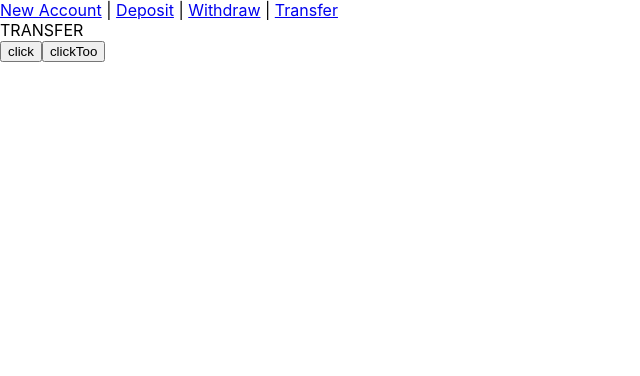
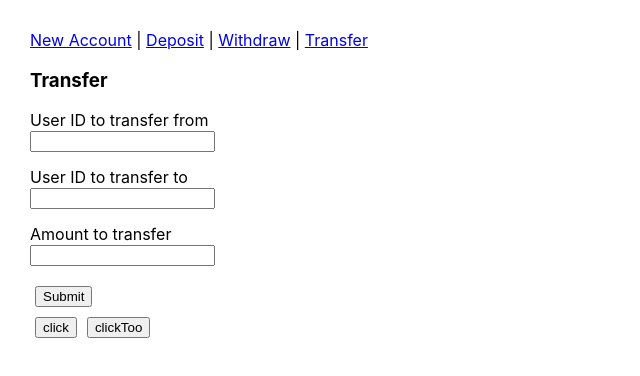
Before and after one commit to AltaraceO/fullstack_bootcamp-bank-api-mongoose, a React (Create React App) app in the folder client/: page /transfer in a window 1280 px wide. Shown: the top 376 px of the page, without its empty margins (0-640 px from the left). Built offline with nearby package versions, Linux system fonts and the light colour scheme.

Commit message:
server and client side transfer completed

```diff
--- /dev/null
+++ b/client/src/App.css
@@ -0,0 +1,12 @@
+body {
+  margin: 30px;
+  /* padding: 30px; */
+}
+
+button {
+  margin: 5px;
+}
+
+input {
+  margin-bottom: 15px;
+}
--- a/client/src/App.js
+++ b/client/src/App.js
@@ -1,4 +1,4 @@
-// import "./App.css";
+import "./App.css";
 import localUrl from "./api/Api";
 import { Home } from "./components/Home";
 import { NavBar } from "./components/NavBar";
--- a/client/src/components/Deposit.jsx
+++ b/client/src/components/Deposit.jsx
@@ -30,6 +30,7 @@ export const Deposit = () => {
   return (
     <>
       <div>
+        <h3>Deposits</h3>
         <form>
           <label htmlFor="id">User ID</label>
           <br />
--- a/client/src/components/Transfer.jsx
+++ b/client/src/components/Transfer.jsx
@@ -1,5 +1,68 @@
-import React from "react";
+import React, { useState } from "react";
+import url from "../api/Api";
 
 export const Transfer = () => {
-  return <div>TRANSFER</div>;
+  const [firstId, setFirstId] = useState("");
+  const [secondId, setSecondId] = useState("");
+  const [cash, setCash] = useState("");
+  const [fromName, setFromName] = useState("");
+  const [toName, setToName] = useState("");
+  const [active, setActive] = useState(false);
+
+  const onIdOneChange = (e) => {
+    setFirstId(e.target.value);
+  };
+  const onIdTwoChange = (e) => {
+    setSecondId(e.target.value);
+  };
+  const onCashChange = (e) => {
+    setCash(e.target.value);
+  };
+
+  const onHandleClick = async (e) => {
+    e.preventDefault();
+    const newObj = {
+      cash,
+    };
+    const data = await url.patch(`/transfer/${firstId}/${secondId}`, newObj);
+
+    setFromName(data.data.from.name);
+    setToName(data.data.to.name);
+    setActive(true);
+  };
+  return (
+    <>
+      <h3>Transfer</h3>
+      <form>
+        <label htmlFor="id1">User ID to transfer from</label>
+        <br />
+        <input
+          onChange={onIdOneChange}
+          type="text"
+          name="id1"
+          value={firstId}
+        />
+        <br />
+        <label htmlFor="id2">User ID to transfer to</label>
+        <br />
+        <input
+          onChange={onIdTwoChange}
+          type="text"
+          name="id2"
+          value={secondId}
+        />
+        <br />
+        <label htmlFor="cash">Amount to transfer</label>
+        <br />
+        <input onChange={onCashChange} type="number" name="cash" value={cash} />
+        <br />
+        <button onClick={onHandleClick}>Submit</button>
+      </form>
+      {active && (
+        <p>
+          {cash} transferred from {fromName} to {toName}
+        </p>
+      )}
+    </>
+  );
 };
--- a/client/src/components/Withdraw.jsx
+++ b/client/src/components/Withdraw.jsx
@@ -30,6 +30,7 @@ export const Withdraw = () => {
   return (
     <>
       <div>
+        <h3>Withdrawals</h3>
         <form>
           <label htmlFor="id">User ID</label>
           <br />
```
Also changed, not shown: 2 other files (tests, documents, lock files or other folders).
